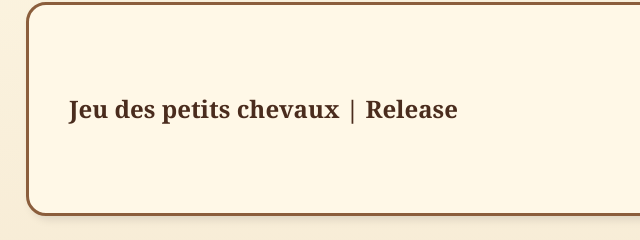
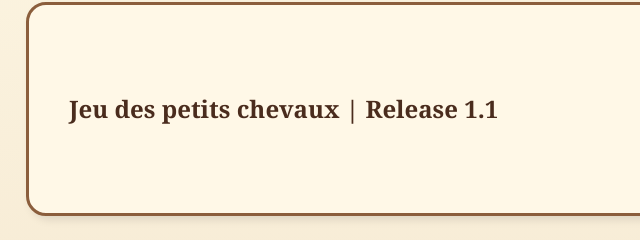
Before and after one commit to GitArsene/Projet, a plain HTML site: page index.html in a window 1280 px wide. Shown: the part 157-397 px from the top of the page, 0-640 px from the left. Drawn offline with Linux system fonts and the light colour scheme.

Commit message:
fix : update release version for horses game link

```diff
--- a/index.html
+++ b/index.html
@@ -11,7 +11,7 @@
     <h1>Welcome on PLAY.IO</h1>
     <div id="G1">
       <a href="frontend/horses/horsesRoom.html"
-        >Jeu des petits chevaux | Release</a
+        >Jeu des petits chevaux | Release 1.1</a
       >
       <img src="frontend/assets/libs/imgs/horses.png" alt="HorsesImg" />
     </div>
```
